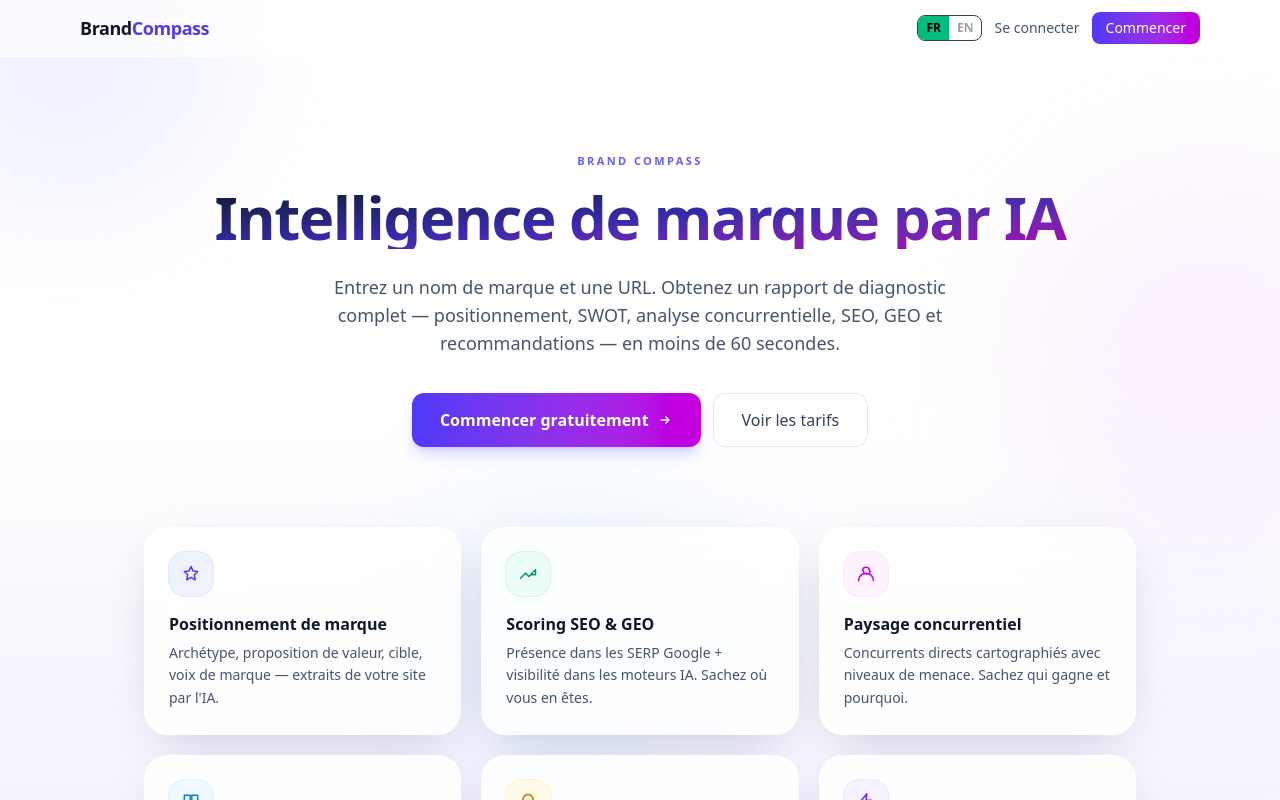
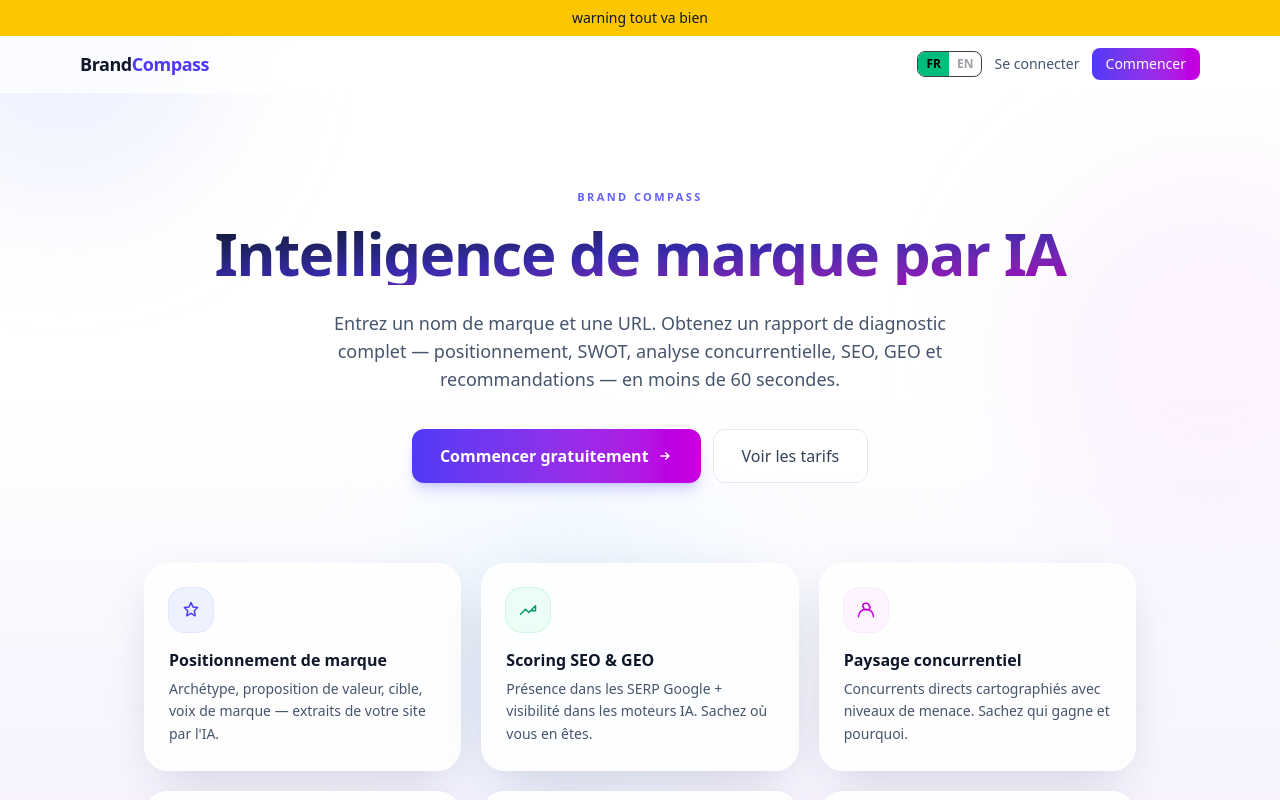
Before and after one commit to ahmedkhanch/brand-compass, a Next.js app in the folder frontend/: page / in a window 1280 px wide. Shown: the top 800 px of the page. Built offline with nearby package versions, Linux system fonts and the light colour scheme; no server answers.

Commit message:
feat(bandeau-indiquant-warning-tout-bien-84447): add test banner displaying warning message in root layout

```diff
--- a/frontend/src/app/layout.tsx
+++ b/frontend/src/app/layout.tsx
@@ -17,6 +17,9 @@ export default function RootLayout({
     <AuthProvider>
       <html lang="fr">
         <body className="min-h-screen bg-transparent text-slate-900 antialiased">
+          <div role="alert" className="w-full bg-yellow-400 text-slate-900 text-center text-sm font-medium py-2 px-4">
+            warning tout va bien
+          </div>
           <I18nProvider>{children}</I18nProvider>
         </body>
       </html>
```
